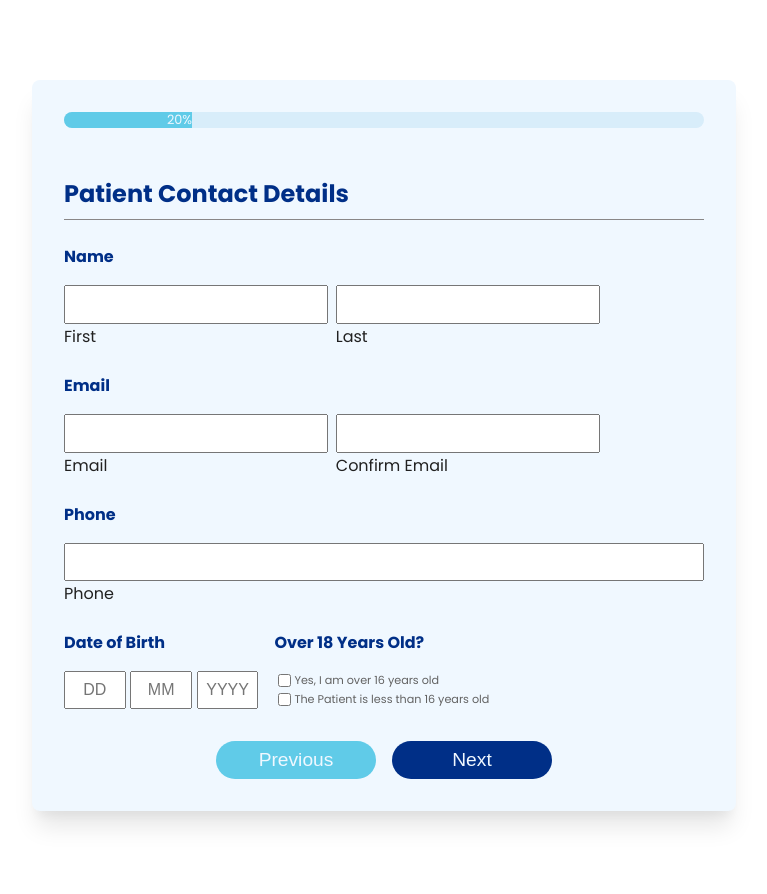
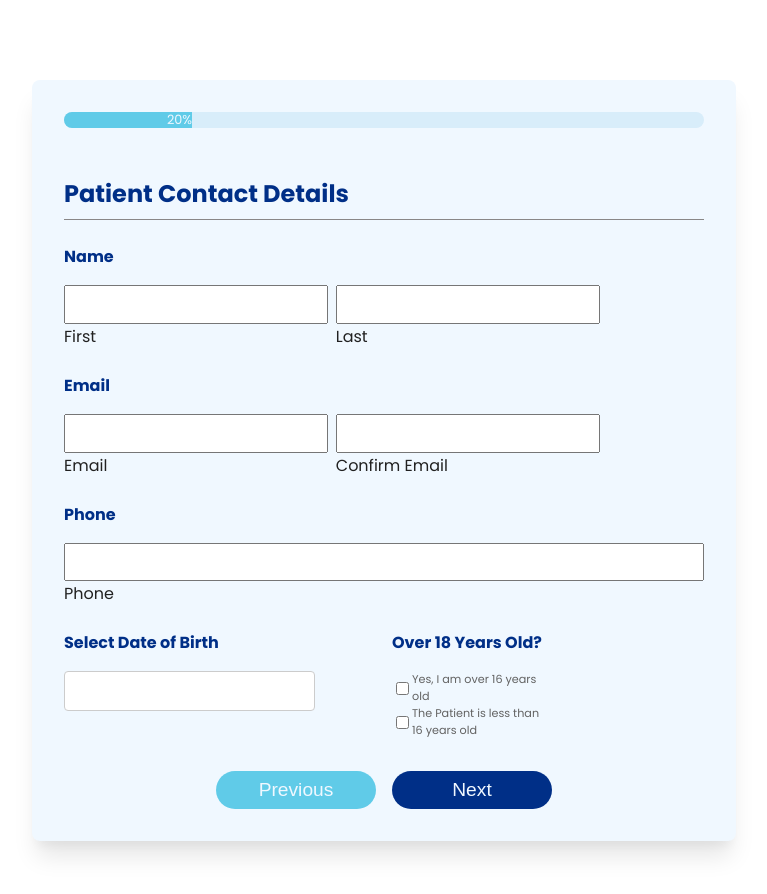
Before and after one commit to joshD90/allview-assessment, a React (Vite) app: page /contact-details in a window 1280 px wide. Shown: the top 894 px of the page, without its empty margins (256-1023 px from the left). Built offline with nearby package versions, Linux system fonts and the light colour scheme.

Commit message:
date picker added for date of birth section

```diff
--- a/package.json
+++ b/package.json
@@ -13,6 +13,7 @@
   },
   "dependencies": {
     "react": "^18.2.0",
+    "react-datepicker": "^6.2.0",
     "react-dom": "^18.2.0",
     "react-dropzone": "^14.2.3",
     "react-icons": "^5.0.1",
@@ -29,6 +30,7 @@
     "@testing-library/user-event": "^14.5.2",
     "@types/jest": "^29.5.12",
     "@types/react": "^18.2.56",
+    "@types/react-datepicker": "^6.0.2",
     "@types/react-dom": "^18.2.19",
     "@typescript-eslint/eslint-plugin": "^7.0.2",
     "@typescript-eslint/parser": "^7.0.2",
--- /dev/null
+++ b/src/components/datePicker/DatePickerContainer.tsx
@@ -0,0 +1,10 @@
+import DatePicker from "react-datepicker";
+
+import "react-datepicker/dist/react-datepicker.css";
+import "./datePickerContainer.css";
+
+const DatePickerContainer = () => {
+  return <DatePicker onChange={(date) => console.log(date)} />;
+};
+
+export default DatePickerContainer;
--- /dev/null
+++ b/src/components/datePicker/datePickerContainer.css
@@ -0,0 +1,30 @@
+.react-datepicker {
+  width: 100% !important;
+}
+
+.react-datepicker__input-container {
+  width: 100% !important;
+}
+
+.react-datepicker__input-container > input {
+  width: 100%;
+  padding: 10px;
+  border: 1px solid #ccc;
+  border-radius: 4px;
+  font-size: 16px;
+  color: var(--inputText);
+  outline: none;
+  opacity: 1;
+}
+
+.react-datepicker__input-container > input:focus {
+  outline: none;
+}
+
+.react-datepicker__navigation--previous {
+  left: -2rem; /* Adjust as needed */
+}
+
+.react-datepicker__navigation--next {
+  left: 8rem; /* Adjust as needed */
+}
--- /dev/null
+++ b/src/components/individualDates/individualDates.css
@@ -0,0 +1,30 @@
+.dob__container {
+  display: flex;
+  justify-content: space-between;
+  gap: 0.3rem;
+}
+
+.number-input {
+  font-size: 1rem;
+  padding: 0.5rem 0.3rem;
+  width: 3rem;
+  color: var(--inputText);
+  text-align: center;
+}
+
+.number-input:focus {
+  outline: none;
+}
+
+/* For Chrome, Safari, Edge, Opera */
+.number-input::-webkit-outer-spin-button,
+input::-webkit-inner-spin-button {
+  -webkit-appearance: none;
+  margin: 0;
+}
+
+/* For Firefox */
+.number-input[type="number"] {
+  -moz-appearance: textfield;
+  appearance: textfield;
+}
--- a/src/views/patientContactDetails/PatientContactDetails.tsx
+++ b/src/views/patientContactDetails/PatientContactDetails.tsx
@@ -1,15 +1,17 @@
 import { useNavigate } from "react-router-dom";
+import { useContext } from "react";
 
 import Button from "../../components/button/Button";
 import SimpleInput from "../../components/simpleInput/SimpleInput";
+import ErrorMessage from "../../components/errorMessage/ErrorMessage";
+import DatePickerContainer from "../../components/datePicker/DatePickerContainer";
 
-import "./patientContactDetails.css";
-import { useContext } from "react";
+import { formErrorContext } from "../../context/formErrorsContext";
 import { formStateContext } from "../../context/formStateContext";
 import { useValidateForm } from "../../hooks/useValidateForm";
 import { patientDetailsSchema } from "../../validationSchemas/patientDetailsSchema";
-import ErrorMessage from "../../components/errorMessage/ErrorMessage";
-import { formErrorContext } from "../../context/formErrorsContext";
+
+import "./patientContactDetails.css";
 
 const PatientContactDetails = () => {
   const { inputs, setInputs } = useContext(formStateContext);
@@ -17,22 +19,6 @@ const PatientContactDetails = () => {
   const { setErrors } = useContext(formErrorContext);
 
   const navigate = useNavigate();
-
-  const handleDOBChange = (
-    e: React.ChangeEvent<HTMLInputElement>,
-    key: string
-  ) => {
-    const value = parseInt(e.target.value);
-    const currentYear = new Date(Date.now()).getFullYear();
-
-    if (isNaN(value)) return;
-    if (value < 0 || value > currentYear) return;
-    if (key === "dobDay" && value > 31) return;
-    if (key === "dobMonth" && value > 12) return;
-
-    setInputs((prev) => ({ ...prev, [key]: value }));
-    setErrors((prev) => ({ ...prev, ["dob"]: "" }));
-  };
 
   const handle16Change = (
     e: React.ChangeEvent<HTMLInputElement>,
@@ -76,40 +62,9 @@ const PatientContactDetails = () => {
           <SimpleInput label="Phone" id="patientPhone" type="text" />
         </div>
         <div className="age__container">
-          <div>
-            <h3 className="input-label">Date of Birth</h3>
-            <div className="dob__container">
-              <input
-                type="number"
-                placeholder="DD"
-                className="number-input"
-                onChange={(e) => handleDOBChange(e, "dobDay")}
-                value={
-                  typeof inputs["dobDay"] === "number" ? inputs["dobDay"] : ""
-                }
-              />
-              <input
-                type="number"
-                placeholder="MM"
-                className="number-input"
-                onChange={(e) => handleDOBChange(e, "dobMonth")}
-                value={
-                  typeof inputs["dobMonth"] === "number"
-                    ? inputs["dobMonth"]
-                    : ""
-                }
-              />
-              <input
-                type="number"
-                placeholder="YYYY"
-                className="number-input"
-                onChange={(e) => handleDOBChange(e, "dobYear")}
-                value={
-                  typeof inputs["dobYear"] === "number" ? inputs["dobYear"] : ""
-                }
-              />
-            </div>
-            <ErrorMessage id="dob" />
+          <div className="age-select__container">
+            <h3 className="input-label">Select Date of Birth</h3>
+            <DatePickerContainer />
           </div>
           <div className="age-confirm__container">
             <h3 className="input-label">Over 18 Years Old?</h3>
--- a/src/views/patientContactDetails/patientContactDetails.css
+++ b/src/views/patientContactDetails/patientContactDetails.css
@@ -3,35 +3,12 @@
   gap: 1rem;
 }
 
-.dob__container {
-  display: flex;
-  justify-content: space-between;
-  gap: 0.3rem;
+.age-select__container {
+  width: 50%;
 }
 
-.number-input {
-  font-size: 1rem;
-  padding: 0.5rem 0.3rem;
-  width: 3rem;
-  color: var(--inputText);
-  text-align: center;
-}
-
-.number-input:focus {
-  outline: none;
-}
-
-/* For Chrome, Safari, Edge, Opera */
-.number-input::-webkit-outer-spin-button,
-input::-webkit-inner-spin-button {
-  -webkit-appearance: none;
-  margin: 0;
-}
-
-/* For Firefox */
-.number-input[type="number"] {
-  -moz-appearance: textfield;
-  appearance: textfield;
+.age-confirm__container {
+  width: 50%;
 }
 
 .age-confirm__container div div {
```
Also changed, not shown: src/components/individualDates/IndividualDates.tsx (added, +60 -0 lines), 1 other file (tests, documents, lock files or other folders).
